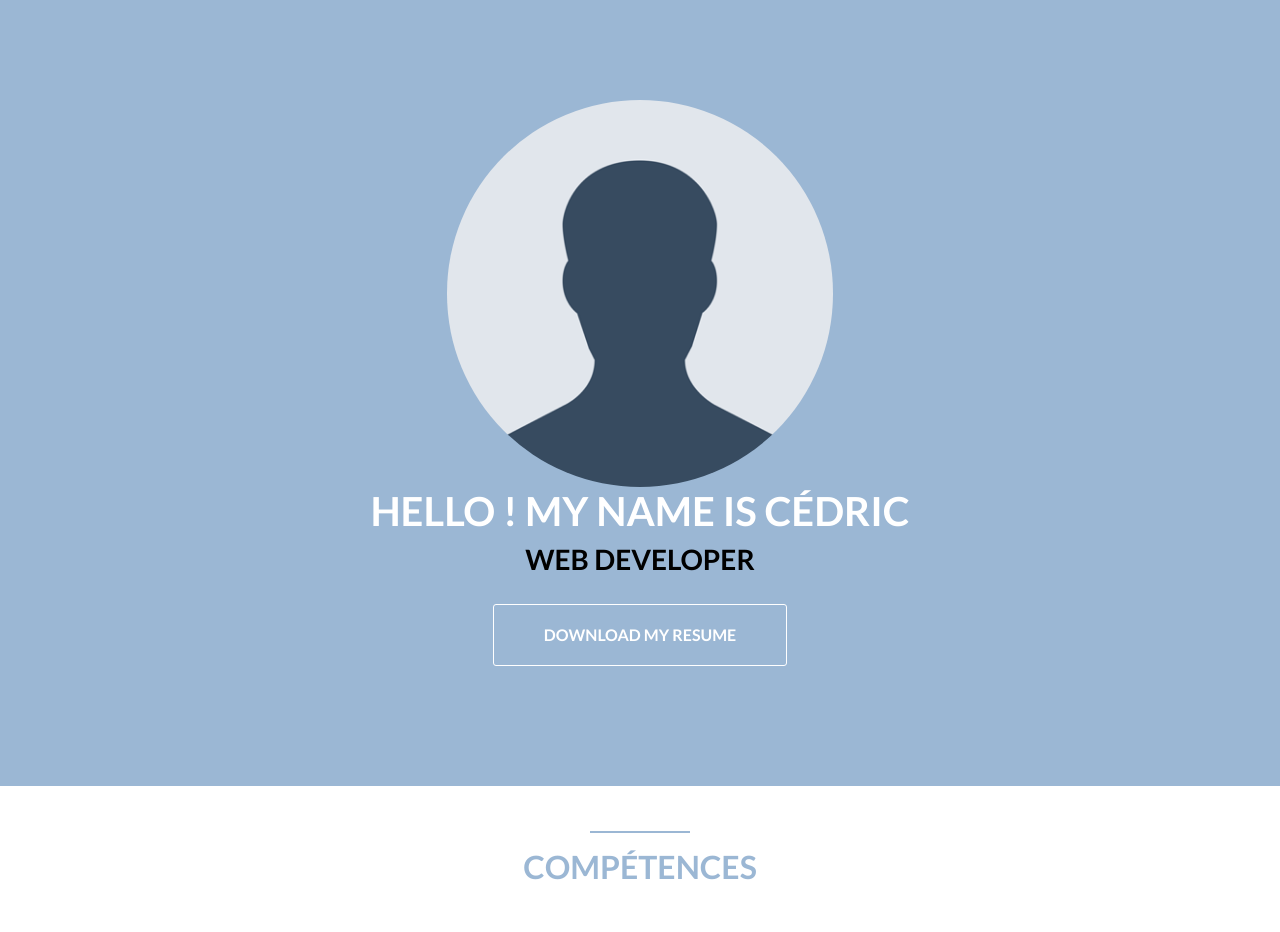
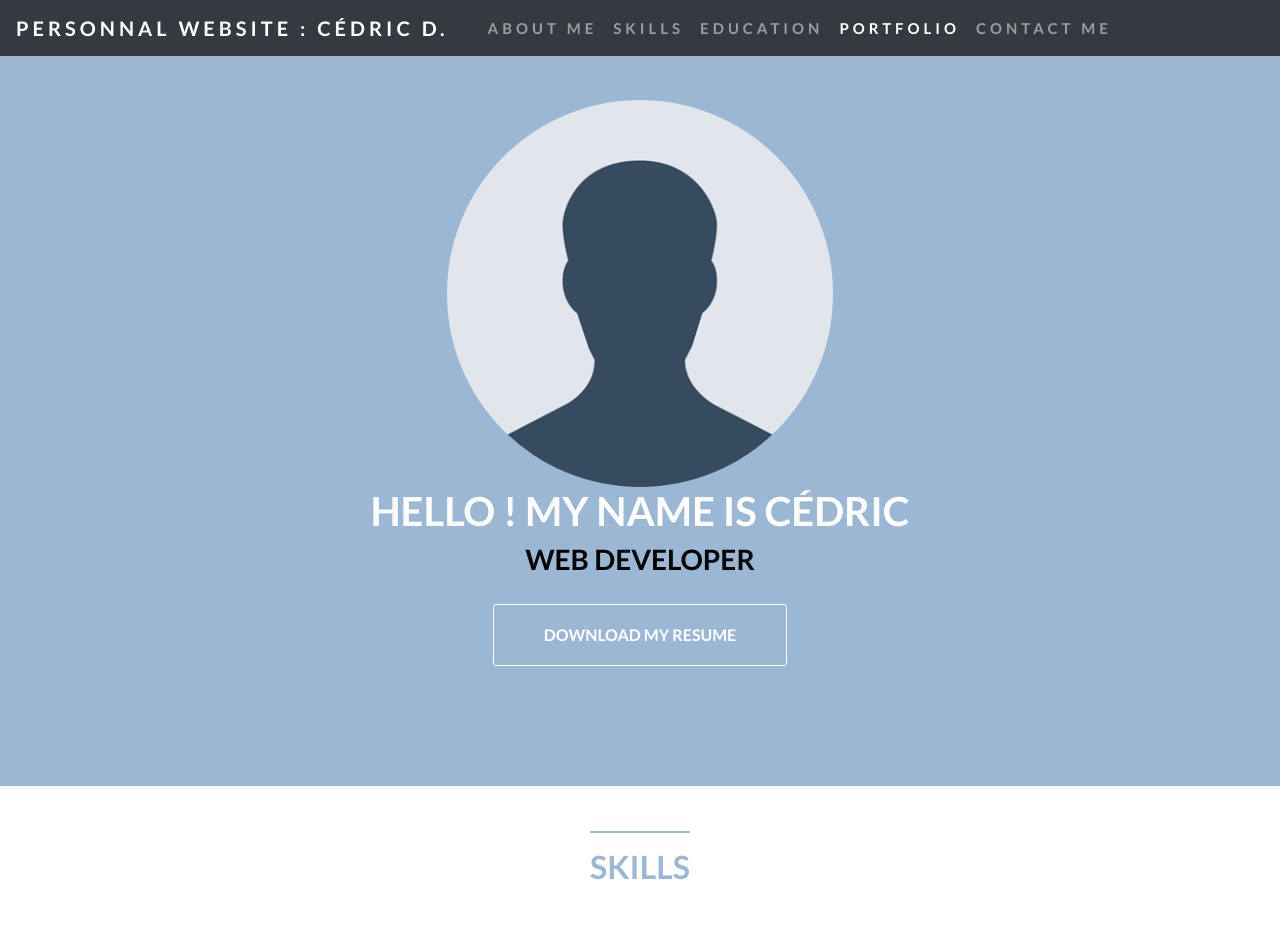
Before and after one commit to Aivhus/personnal-website, a plain HTML site: page index.html in a window 1280 px wide. Shown: the top 932 px of the page. Drawn offline with nearby package versions, Linux system fonts and the light colour scheme; a script that the page names is missing.

Commit message:
Add files via upload
Add navbar menu, scrollspy and animation

```diff
--- a/index.html
+++ b/index.html
@@ -7,7 +7,6 @@
 
     <script src="https://ajax.googleapis.com/ajax/libs/jquery/1.12.4/jquery.min.js"></script>
     <link rel="stylesheet" href="https://maxcdn.bootstrapcdn.com/bootstrap/4.0.0/css/bootstrap.min.css" integrity="sha384-Gn5384xqQ1aoWXA+058RXPxPg6fy4IWvTNh0E263XmFcJlSAwiGgFAW/dAiS6JXm" crossorigin="anonymous">
-    <!-- <link href="https://fonts.googleapis.com/css2?family=Lato:wght@100;300;400;700&display=swap" rel="stylesheet"> -->
     <link rel="stylesheet" href="style.css">
     <script src="https://maxcdn.bootstrapcdn.com/bootstrap/4.0.0/js/bootstrap.min.js" integrity="sha384-JZR6Spejh4U02d8jOt6vLEHfe/JQGiRRSQQxSfFWpi1MquVdAyjUar5+76PVCmYl" crossorigin="anonymous"></script>
     <script src="https://code.jquery.com/jquery-3.2.1.slim.min.js" integrity="sha384-KJ3o2DKtIkvYIK3UENzmM7KCkRr/rE9/Qpg6aAZGJwFDMVNA/GpGFF93hXpG5KkN" crossorigin="anonymous"></script>
@@ -15,7 +14,49 @@
     <script src="js/main.js"></script>
     <title>personnal website</title>
 </head>
-<body>
+<body data-spy="scroll" data-target=".navbar-collapse" data-offset="60">
+    <header>
+
+            <nav class="navbar navbar-expand-md navbar-dark fixed-top bg-dark">
+                <a class="navbar-brand" href="#">Personnal Website : Cédric D.</a>
+                <button class="navbar-toggler" type="button" data-toggle="collapse" data-target="#navbarCollapse" aria-controls="navbarCollapse" aria-expanded="false" aria-label="Toggle navigation">
+                <span class="navbar-toggler-icon"></span>
+                </button>
+                <div class="container">
+                    <div class="collapse navbar-collapse" id="navbarCollapse">
+                        <ul class="navbar-nav mr-auto">
+                            <li><a class="nav-link" href="#about">About me</a></li>
+                            <li class="nav-item"><a class="nav-link" href="#skill">Skills</a></li>
+                            <li class="nav-item"><a class="nav-link" href="#education">education</a></li>
+                            <li class="nav-item"><a class="nav-link" href="#portfolio">portfolio</a></li>
+                            <li class="nav-item"><a class="nav-link" href="#">Contact me</a></li>
+                        </ul>
+                    </div>
+                </div>
+            </nav>
+    </header>
+
+    <!-- <nav class="navbar navbar-default navbar-fixed-top">
+        <div class="container">
+            <div class="navbar-brand">
+                <button type="button" class="navbar-toggle" data-toggle="collapse" data-target="myNavbar">
+                    <img src="https://img.icons8.com/material-outlined/48s/000000/menu--v3.png"/>
+                </button>
+            </div>
+
+            <div class="collapse navbar-collapse" id="#myNavbar">
+                <ul class="nav navbar-nav">
+                    <li><a href="#about">About me</a></li>
+                    <li><a href="#skill">Skills</a></li>
+                    <li><a href="#education">education</a></li>
+                    <li><a href="#portfolio">portfolio</a></li>
+                    <li><a href="#contact">Contact me</a></li>
+                </ul>
+            </div>
+
+        </div>
+    </nav> -->
+
     <!-- ====================  SECTION ABOUT ==================== -->
     <section id="about" class="container-fluid">
         <div class="col-xs-8 col-md-4 profile-picture">
@@ -31,11 +72,10 @@
     </section>
 
     <!-- ==================== SECTION SKILLS ==================== -->
-    <section class="skills">
+    <section id="skill">
         <div class="blue-divider"></div>
         <div class="heading">
-            <h2 style="color: #9BB7D4; text-transform: uppercase;
-        ">Compétences</h2>
+            <h2>Skills</h2>
         </div>
         <div class="container">
             <div class="row">
@@ -118,6 +158,7 @@
                         <p>Front-end & Back-end</p>
                     </div>
                 </div>
+
                 <div class="col-sm-6">
                     <div class="education-block">
                         <h5>2021 - 2021</h5>
@@ -191,11 +232,11 @@
             <div class="row">
                 <div class="col-sm-3">
                     <h5>Follow me on my social media</h5>
-                        <a href="https://www.facebook.com/cedric.devalet/" class="#" target="_blank">
+                      <!--   <a href="https://www.facebook.com/cedric.devalet/" class="#" target="_blank">
                             <img src="https://img.icons8.com/clouds/100/000000/facebook.png" alt="FB-logo-redirect">
                         </a>
                         <a href="https://www.instagram.com/cedric.devalet/?hl=fr" class="#" target="_blank">
-                            <img src="https://img.icons8.com/clouds/100/000000/instagram-new--v2.png" alt="insta-logo-redirect">
+                            <img src="https://img.icons8.com/clouds/100/000000/instagram-new--v2.png" alt="insta-logo-redirect"> -->
                         </a>
                         <a href="https://www.linkedin.com/in/cedric-devalet-1715291a4/" class="#" target="_blank">
                             <img src="https://img.icons8.com/clouds/100/000000/linkedin.png" alt="linkedin-logo-redirect">
@@ -205,8 +246,8 @@
                         </a>
                 </div>
                 <div class="col-sm-6">
-                    <a href="https://github.com/Aivhus" class="about">
-                        <img src="img/keyboard_double_arrow_up_white_48dp.svg" alt="#">
+                    <a href="#about" class="about">
+                        <img src="img/keyboard_double_arrow_up_white_48dp.svg" alt="arrow">
                     </a>
                     <h5>DEVALET Cédric - 2021</h5>
                 </div>
--- a/style.css
+++ b/style.css
@@ -1,6 +1,8 @@
 /* General setting */
 
 @import url('https://fonts.googleapis.com/css2?family=Lato:wght@100;300;400;700&display=swap');
+
+html { scroll-behavior: smooth;}
 
 body
 {
@@ -45,6 +47,21 @@ section .heading
     background-color: #fff;
     margin: 0 auto;
     margin-bottom: 15px;
+}
+
+/* NAV BAR */
+
+.navbar
+{
+    font-size: 15px !important;
+    letter-spacing: 4px;
+    text-transform: uppercase;
+    font-weight: bold;
+}
+
+.navbar-nav
+{
+    text-align: center !important;
 }
 
 /* ABOUT */
@@ -99,14 +116,14 @@ section .heading
     text-decoration: none;
 }
 
-/* SKILLS */
+/* SKILL */
 
-#skills
+#skill
 {
     background: #fff;
 }
 
-#skills .heading h2
+#skill .heading, h2
 {
     color: #9BB7D4;
     text-transform: uppercase;
@@ -118,7 +135,7 @@ section .heading
     height: 2rem !important;
 }
 
-#skills .progress, h5
+#skill .progress, h5
 {
     text-shadow: 1px 1px 1px #000;
 }
```
